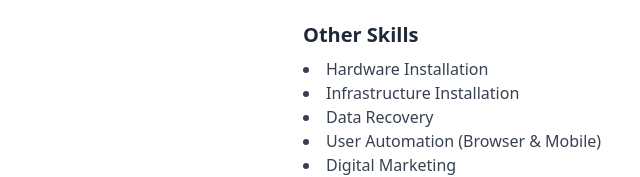
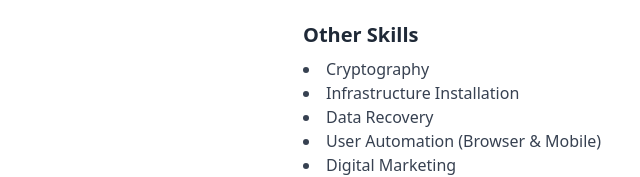
Before and after one commit to wpgsys/wpgsys.github.io, a plain HTML site: page index.html in a window 1280 px wide. Shown: the part 1263-1440 px from the top of the page, 349-989 px from the left. Drawn offline with nearby package versions, Linux system fonts and the light colour scheme; no server answers.

Commit message:
Update index.html

```diff
--- a/index.html
+++ b/index.html
@@ -135,7 +135,7 @@
                 <div>
                     <h3 class="text-xl font-semibold mb-2">Other Skills</h3>
                     <ul class="list-disc list-inside text-gray-700">
-                        <li>Hardware Installation</li>
+                        <li>Cryptography</li>
                         <li>Infrastructure Installation</li>
                         <li>Data Recovery</li>
                         <li>User Automation (Browser & Mobile)</li>
```
